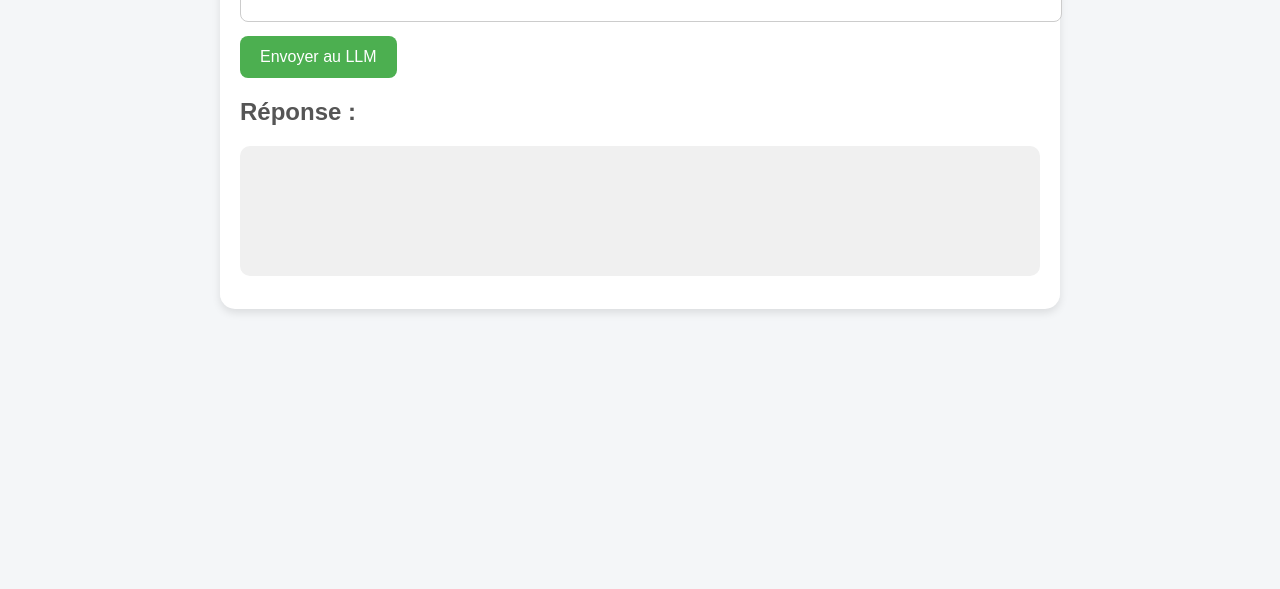
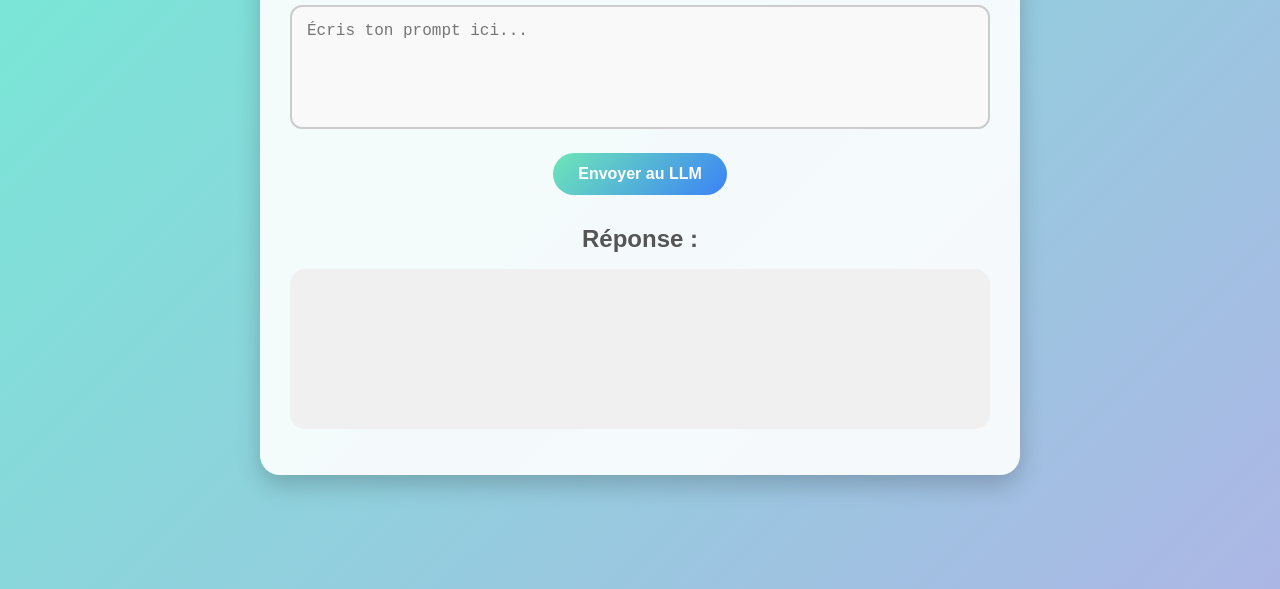
Before and after one commit to Leo62-glitch/TinyLlama, a plain HTML site: page index.html in a window 1280 px wide. Shown: the part 211-800 px from the top of the page. Drawn offline with Linux system fonts and the light colour scheme.

Commit message:
Update index.html

```diff
--- a/index.html
+++ b/index.html
@@ -5,70 +5,84 @@
     <title>Mini Chat avec DistilGPT-2 🚀</title>
     <style>
         body {
-            background-color: #f4f6f8;
-            font-family: Arial, sans-serif;
             margin: 0;
-            padding: 20px;
+            padding: 0;
+            font-family: 'Poppins', sans-serif;
+            background: linear-gradient(135deg, #74ebd5 0%, #acb6e5 100%);
+            height: 100vh;
+            display: flex;
+            justify-content: center;
+            align-items: center;
+        }
+
+        .chat-container {
+            background-color: rgba(255, 255, 255, 0.9);
+            width: 90%;
+            max-width: 700px;
+            padding: 30px;
+            border-radius: 20px;
+            box-shadow: 0 10px 25px rgba(0,0,0,0.2);
+            text-align: center;
         }
 
         h1 {
-            text-align: center;
+            margin-bottom: 20px;
             color: #333;
-        }
-
-        .chat-container {
-            background-color: white;
-            max-width: 800px;
-            margin: 20px auto;
-            padding: 20px;
-            border-radius: 15px;
-            box-shadow: 0 4px 8px rgba(0,0,0,0.1);
+            font-size: 28px;
         }
 
         textarea {
             width: 100%;
-            padding: 10px;
+            padding: 15px;
             font-size: 16px;
-            border: 1px solid #ccc;
-            border-radius: 8px;
+            border: 2px solid #ccc;
+            border-radius: 12px;
             resize: none;
+            box-sizing: border-box;
+            margin-bottom: 20px;
+            background: #f9f9f9;
         }
 
         button {
-            background-color: #4CAF50;
+            background: linear-gradient(135deg, #6EE7B7 0%, #3B82F6 100%);
             color: white;
             border: none;
-            padding: 12px 20px;
-            margin-top: 10px;
+            padding: 12px 25px;
             font-size: 16px;
+            font-weight: bold;
+            border-radius: 30px;
             cursor: pointer;
-            border-radius: 8px;
-            transition: background-color 0.3s;
+            transition: background 0.3s, transform 0.2s;
         }
 
         button:hover {
-            background-color: #45a049;
+            transform: scale(1.05);
+            background: linear-gradient(135deg, #3B82F6 0%, #6EE7B7 100%);
         }
 
         h2 {
-            margin-top: 20px;
+            margin-top: 30px;
+            margin-bottom: 10px;
             color: #555;
         }
 
         pre {
             background-color: #f0f0f0;
-            padding: 15px;
-            border-radius: 10px;
+            padding: 20px;
+            border-radius: 15px;
+            min-height: 120px;
+            font-size: 16px;
+            text-align: left;
             white-space: pre-wrap;
             word-wrap: break-word;
-            min-height: 100px;
+            color: #333;
         }
     </style>
 </head>
 <body>
-    <h1>Mini Chat avec DistilGPT-2 🚀</h1>
+    <div class="chat-container">
+        <h1>Mini Chat avec DistilGPT-2 🚀</h1>
 
-    <div class="chat-container">
         <textarea id="prompt" rows="5" placeholder="Écris ton prompt ici..."></textarea><br>
         <button onclick="handleClick()">Envoyer au LLM</button>
 
```
